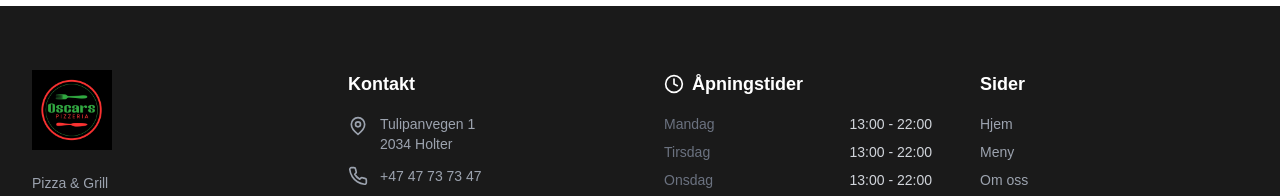
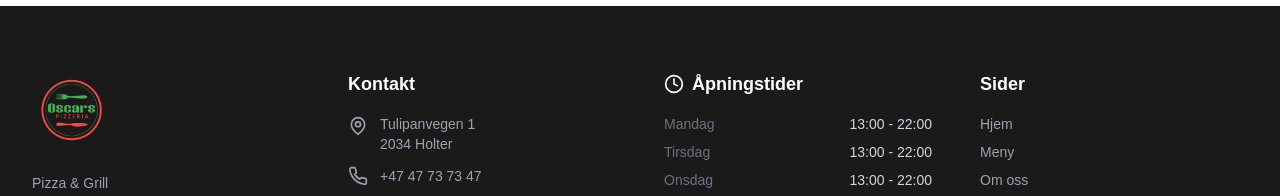
Before and after one commit to samehyousufi55-gif/oscars-pizzeria, a React (Create React App) app in the folder frontend/: page /about in a window 1280 px wide. Shown: the part 2081-2277 px from the top of the page. Built offline with nearby package versions, Linux system fonts and the light colour scheme; no server answers.

Commit message:
Logo: mix-blend-mode screen for transparent black background
Made-with: Cursor

```diff
--- a/frontend/src/App.css
+++ b/frontend/src/App.css
@@ -1,4 +1,9 @@
 /* Oscars Pizzeria - Black & White Theme */
+
+/* Logo: gjør svart bakgrunn gjennomsiktig (screen = svart viser gjennom) */
+.logo-transparent {
+  mix-blend-mode: screen;
+}
 
 .App {
   min-height: 100vh;
--- a/frontend/src/components/Footer.js
+++ b/frontend/src/components/Footer.js
@@ -24,7 +24,7 @@ export const Footer = () => {
         <div className="grid grid-cols-1 md:grid-cols-2 lg:grid-cols-4 gap-12">
           <div className="space-y-4">
             <Link to="/" className="inline-block">
-              <img src={LOGO_URL} alt="Oscars Pizzeria" className="h-20 w-auto" />
+              <img src={LOGO_URL} alt="Oscars Pizzeria" className="h-20 w-auto logo-transparent" />
             </Link>
             <p className="text-gray-400 text-sm">Pizza & Grill</p>
             <div className="flex items-center gap-2">
--- a/frontend/src/components/Navbar.js
+++ b/frontend/src/components/Navbar.js
@@ -39,7 +39,7 @@ export const Navbar = () => {
             <img
               src={LOGO_URL}
               alt="Oscars Pizzeria"
-              className="h-14 w-auto"
+              className="h-14 w-auto logo-transparent"
             />
           </Link>
 
--- a/frontend/src/pages/AboutPage.js
+++ b/frontend/src/pages/AboutPage.js
@@ -25,7 +25,7 @@ export const AboutPage = () => {
         </div>
 
         <div className="relative z-10 container mx-auto px-4 md:px-8 text-center">
-          <img src={LOGO_URL} alt="Oscars Pizzeria" className="h-24 w-auto mx-auto mb-6" />
+          <img src={LOGO_URL} alt="Oscars Pizzeria" className="h-24 w-auto mx-auto mb-6 logo-transparent" />
           <h1 data-testid="about-title" className="font-heading text-4xl md:text-6xl text-white mb-4">
             {t('aboutTitle')}
           </h1>
--- a/frontend/src/pages/HomePage.js
+++ b/frontend/src/pages/HomePage.js
@@ -56,7 +56,7 @@ export const HomePage = () => {
           <div className="max-w-2xl">
             {/* Logo in Hero */}
             <div className="mb-8 opacity-0 animate-fade-in">
-              <img src={LOGO_URL} alt="Oscars Pizzeria" className="h-24 md:h-32 w-auto" />
+              <img src={LOGO_URL} alt="Oscars Pizzeria" className="h-24 md:h-32 w-auto logo-transparent" />
             </div>
 
             <div className="flex items-center gap-2 mb-4 opacity-0 animate-fade-in animation-delay-100">
```
